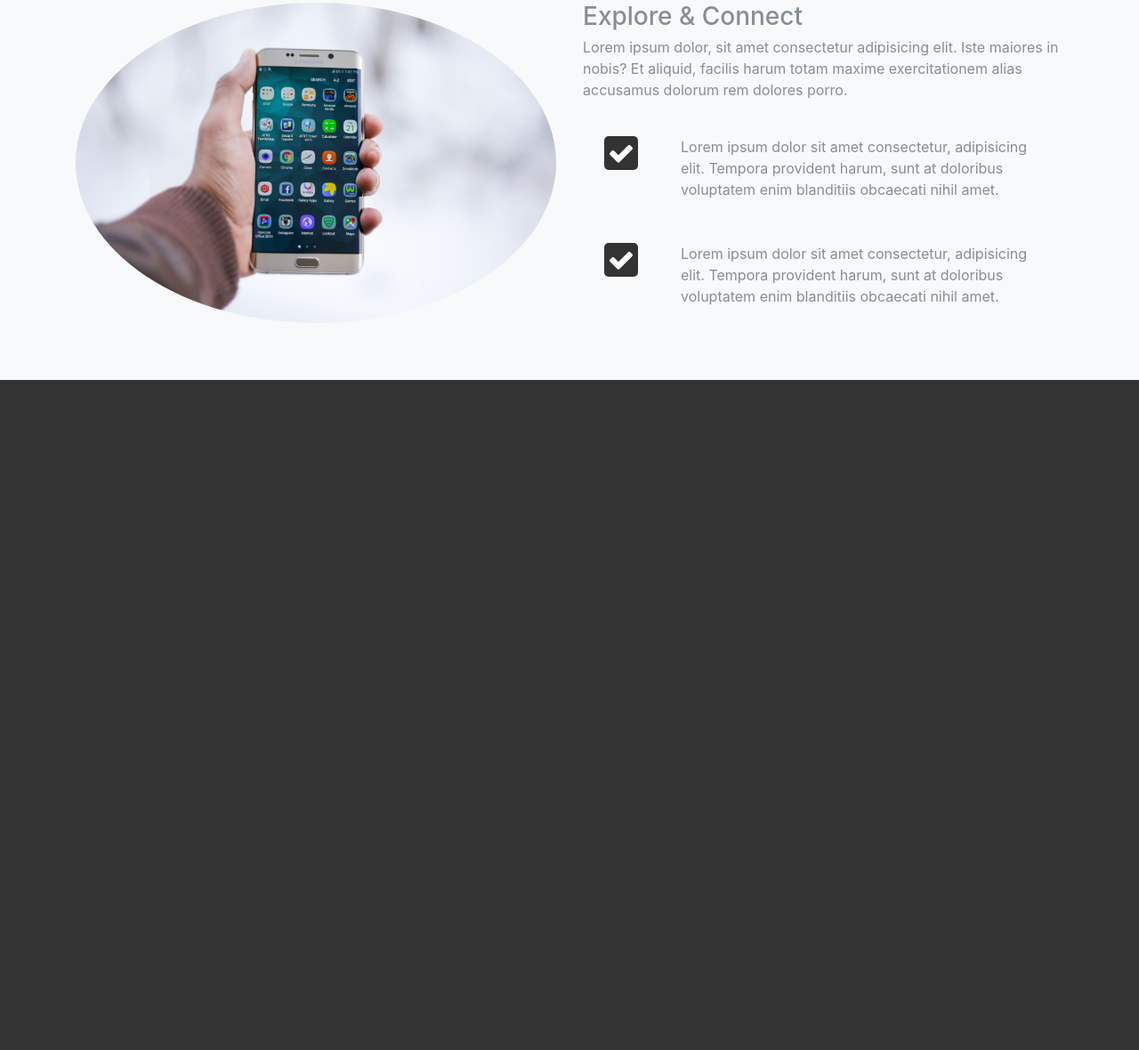
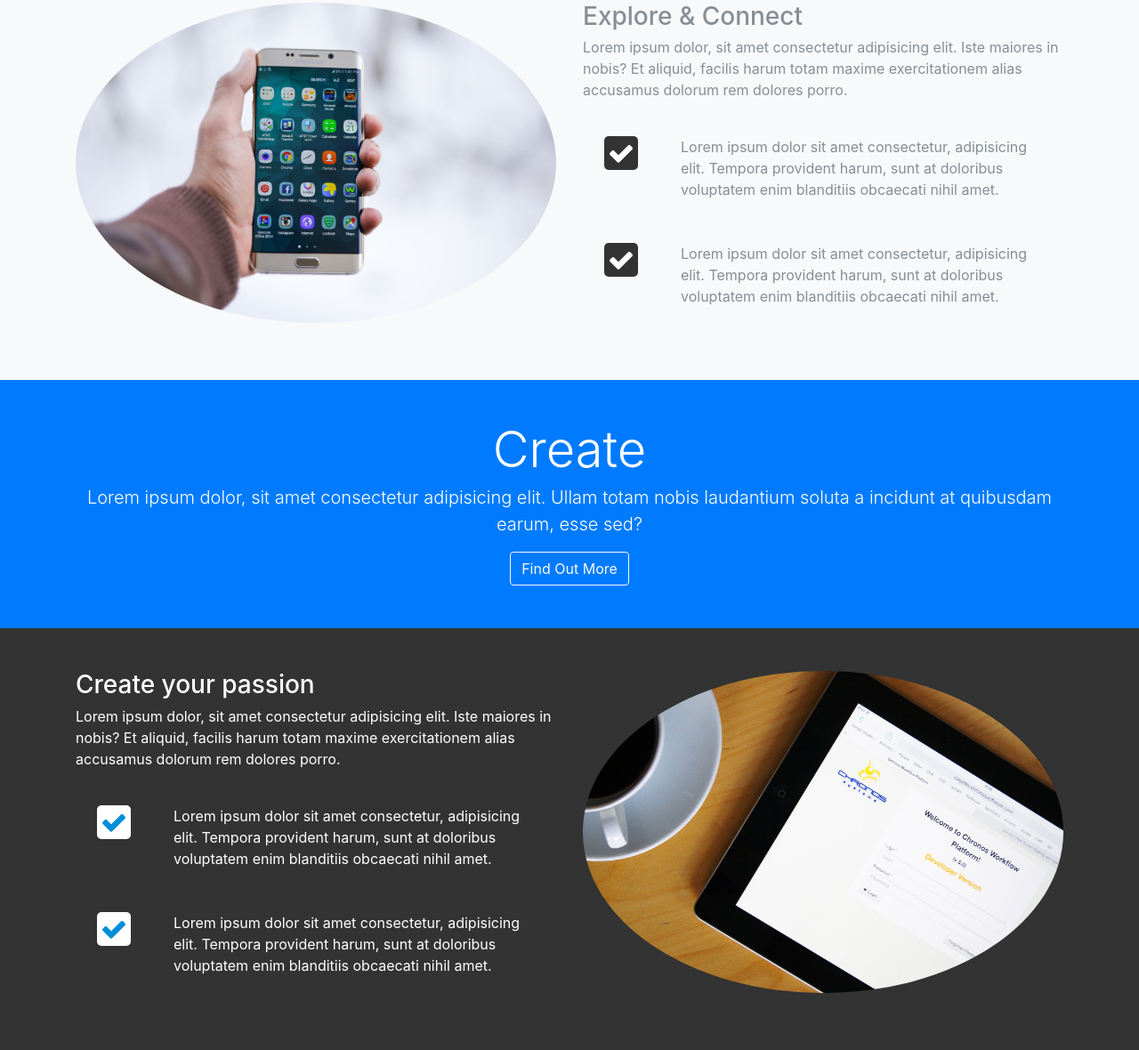
Before and after one commit to WebDevTuts/looplab_theme_social_site, a website: page src/index.html in a window 1280 px wide. Shown: the part 1025-2205 px from the top of the page at 89% size. Before the commit the page ends 1452 px from the top, so only its background shows below. Drawn offline with Linux system fonts and the light colour scheme.

Commit message:
Add markup and styles for create section

```diff
--- a/src/index.html
+++ b/src/index.html
@@ -146,6 +146,53 @@
         </div>
       </section>
 
+      <!-- CREATE HEAD -->
+      <section id="create-head-section" class="bg-primary">
+        <div class="container">
+          <div class="row">
+            <div class="col text-center">
+              <div class="py-5">
+                <h1 class="display-4">Create</h1>
+                <p class="lead">Lorem ipsum dolor, sit amet consectetur adipisicing elit. Ullam totam nobis laudantium soluta a incidunt at quibusdam earum, esse sed?</p>
+                <a href="#" class="btn btn-outline-light">Find Out More</a>
+              </div>
+            </div>
+          </div>
+        </div>
+      </section>
+
+      <!-- CREATE SECTION -->
+      <section id="create-section" class="py-5">
+        <div class="container">
+          <div class="row">
+            <div class="col-md-6">
+              <h3>Create your passion</h3>
+              <p>Lorem ipsum dolor, sit amet consectetur adipisicing elit. Iste maiores in nobis? Et aliquid, facilis harum totam maxime exercitationem alias accusamus dolorum rem dolores porro.</p>
+              <div class="d-flex flex-row">
+                <div class="p-4 align-self-start">
+                  <i class="fa fa-check"></i>
+                </div>
+                <div class="p-4 align-self-end">
+                  Lorem ipsum dolor sit amet consectetur, adipisicing elit. Tempora provident harum, sunt at doloribus voluptatem enim blanditiis obcaecati nihil amet.
+                </div>
+              </div>
+
+              <div class="d-flex flex-row">
+                <div class="p-4 align-self-start">
+                  <i class="fa fa-check"></i>
+                </div>
+                <div class="p-4 align-self-end">
+                  Lorem ipsum dolor sit amet consectetur, adipisicing elit. Tempora provident harum, sunt at doloribus voluptatem enim blanditiis obcaecati nihil amet.
+                </div>
+              </div>
+            </div>
+            <div class="col-md-6">
+              <img src="img/create-section1.jpg" alt="" class="img-fluid mb-3 rounded-circle">
+            </div>
+          </div>
+        </div>
+      </section>
+
       <script src="js/jquery.min.js"></script>
       <script src="js/popper.min.js"></script>
       <script src="js/bootstrap.min.js"></script>
--- a/src/scss/style.scss
+++ b/src/scss/style.scss
@@ -55,3 +55,13 @@ body {
     font-size: $icon-size;
   }
 }
+
+#create-section {
+  .fa {
+    color: $primary-color;
+    background: #FFF;
+    padding: 4px;
+    border-radius: 5px;
+    font-size: $icon-size;
+  }
+}
```
Also changed, not shown: src/css/style.css.
